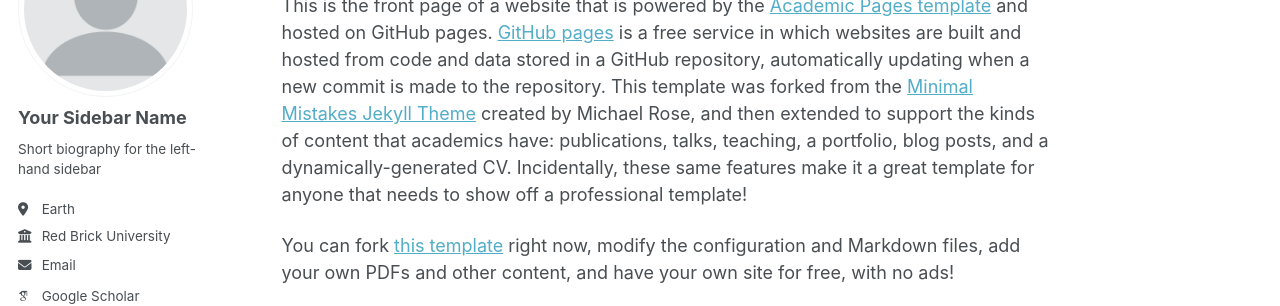
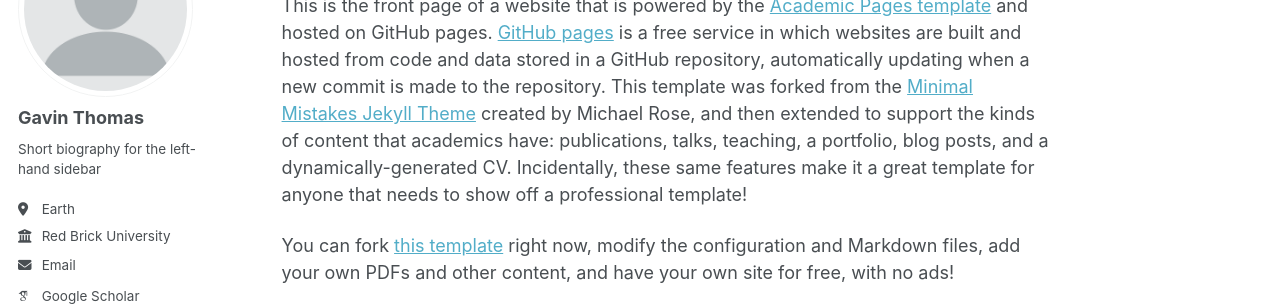
Before and after one commit to Gavin-Thomas/website, a Jekyll site: the page built from _pages/about.md, in a window 1280 px wide. Shown: the part 177-483 px from the top of the page. Built offline with Jekyll 4.4.1, drawn with Linux system fonts in a browser that asks for light colours; some web fonts are replaced; a script that is not in the unit is left out.

Commit message:
Update _config.yml
Signed-off-by: Gavin Thomas <123608443+Gavin-Thomas@users.noreply.github.com>

```diff
--- a/_config.yml
+++ b/_config.yml
@@ -12,7 +12,7 @@
 title                    : "Gavin Thomas"
 title_separator          : "-"
 name                     : &name "Gavin Thomas"
-description              : &description "personal description"
+description              : &description "Gavin Thomas, MD Student"
 url                      : https://academicpages.github.io # the base hostname & protocol for your site e.g. "https://[your GitHub username].github.io" or if you already have some other page hosted on Github then use "https://[your GitHub username].github.io/[Your Repo Name]"
 baseurl                  : "" # the subpath of your site, e.g. "/blog"
 repository               : "academicpages/academicpages.github.io"
@@ -23,13 +23,13 @@
 author:
   # Biographic information
   avatar           : "profile.png"
-  name             : "Your Sidebar Name"
+  name             : "Gavin Thomas"
   pronouns         : # example: "she/her"
   bio              : "Short biography for the left-hand sidebar"
   location         : "Earth"
   employer         : "Red Brick University"
   uri              : # URL
-  email            : "none@example.org"
+  email            : "gavin.thomas@ucalgary.ca"
 
   # Academic websites
   academia         : # URL
```
